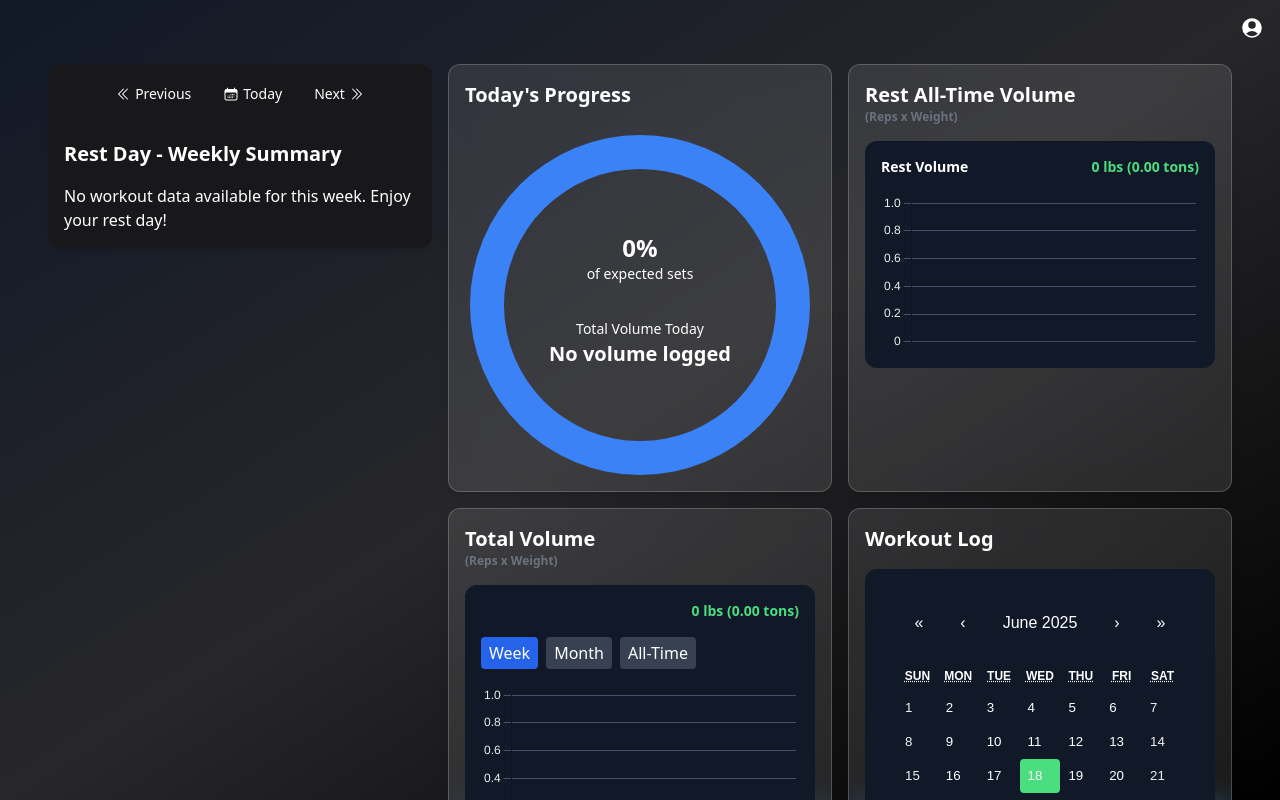
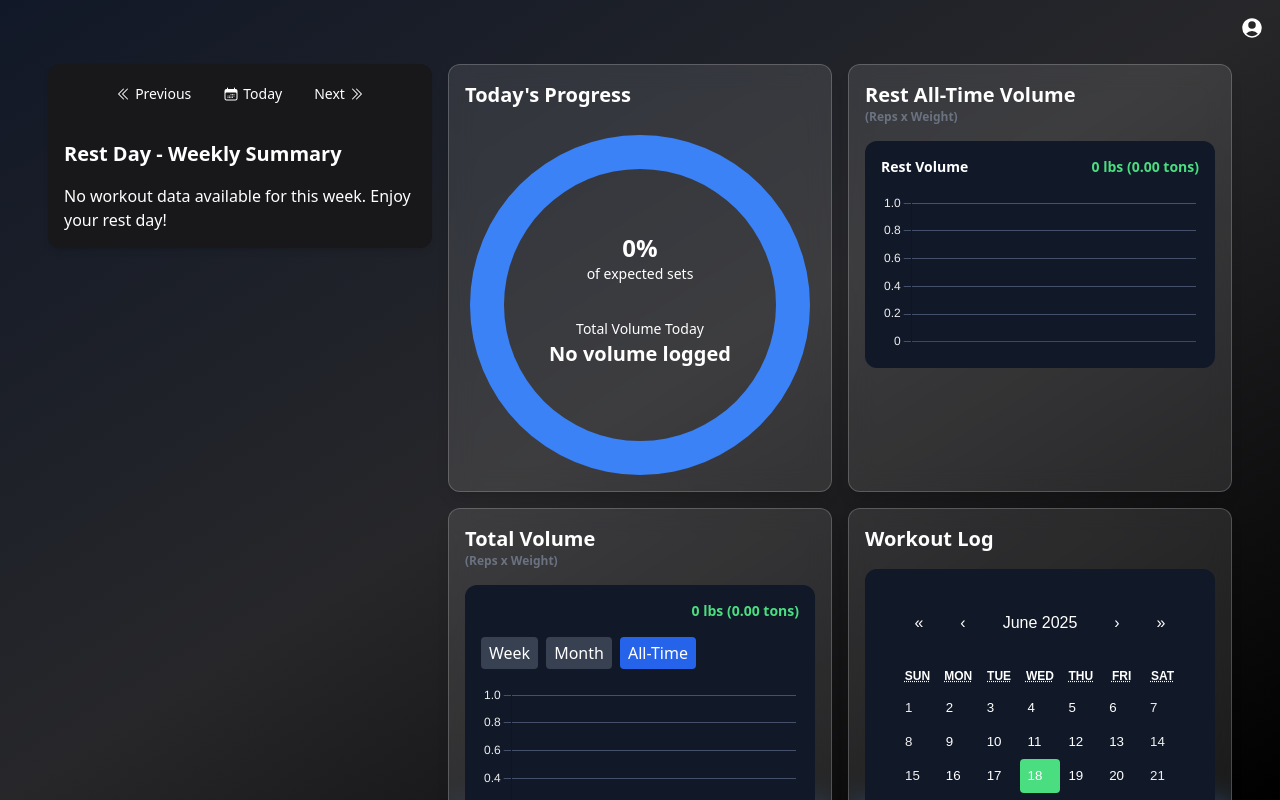
Before and after one commit to BrascoMarketing/Kevin-s-React-App-Tracker, a React (Vite) app: page / in a window 1280 px wide. Shown: the top 800 px of the page. Built offline with nearby package versions, Linux system fonts and the light colour scheme.

Commit message:
Updated default state of the initial load of the volume chart from Week to All-Time

```diff
--- a/src/components/VolumeChart.jsx
+++ b/src/components/VolumeChart.jsx
@@ -8,7 +8,7 @@ ChartJS.register(CategoryScale, LinearScale, PointElement, LineElement, Title, T
 const timeFrames = ["Week", "Month", "All-Time"];
 
 export default function VolumeChart() {
-  const [timeFrame, setTimeFrame] = useState("Week");
+  const [timeFrame, setTimeFrame] = useState("All-Time");
   const logs = loadExerciseLogs();
 
   // Filter logs based on selected time frame
```
